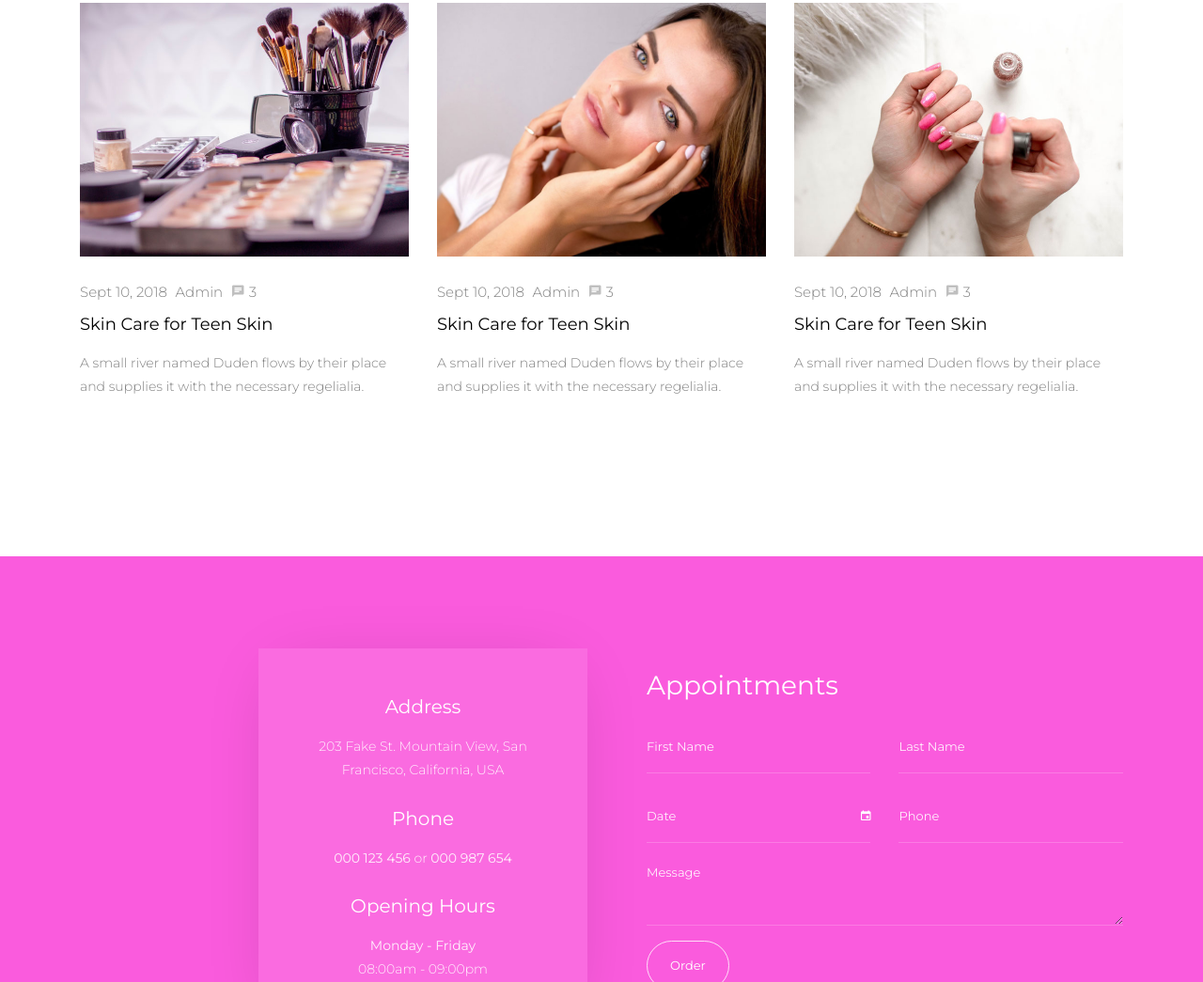
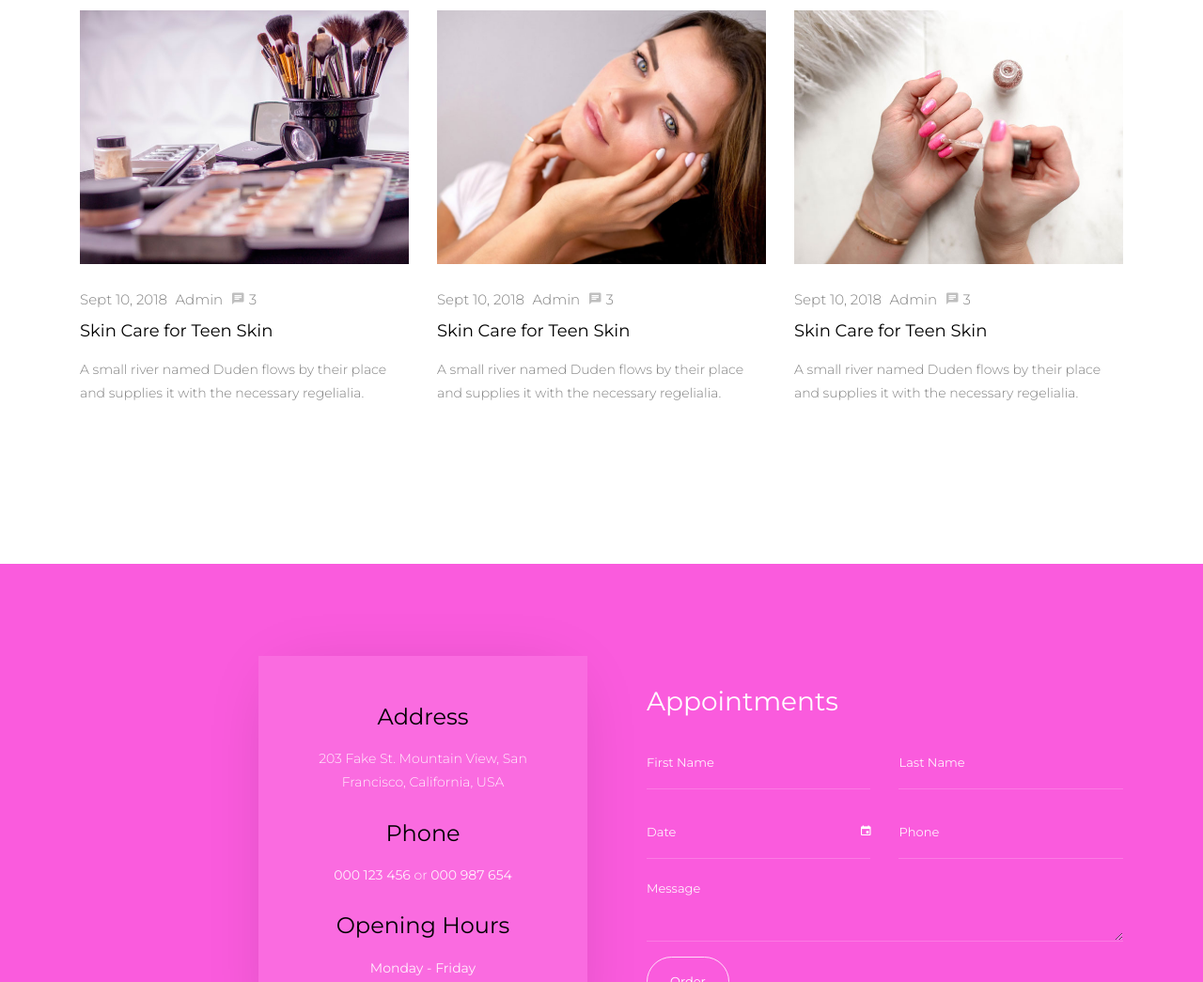
Before and after one commit to shanaali2414-dotcom/NIXBORN2, a plain HTML site: page index.html in a window 1280 px wide. Shown: the part 5277-6322 px from the top of the page at 94% size. Drawn offline with Linux system fonts and the light colour scheme; some packages are replaced by stand-ins of ours; no server answers; files whose address does not match are found by name.

Commit message:
Change headings from h3 to h4 in index.html

```diff
--- a/index.html
+++ b/index.html
@@ -265,7 +265,7 @@
 			<div class="container">
 				<div class="row justify-content-center mb-5 pb-3">
           <div class="col-md-7 heading-section text-center ftco-animate">
-            <h3 class="mb-4">Beauty Pricing</h3>
+            <h4 class="mb-4">Beauty Pricing</h4>
             <p>The blind texts are located far from the nations of Vokalia and Consonantia, behind the word mountains.</p>
           </div>
         </div>
@@ -273,7 +273,7 @@
         	<div class="col-md-3 ftco-animate">
         		<div class="pricing-entry pb-5 text-center">
         			<div>
-	        			<h3 class="mb-4">Basic</h3>
+	        			<h4 class="mb-4">Basic</h4>
 	        			<p><span class="price">$24.50</span> <span class="per">/ one trip</span></p>
 	        		</div>
         			<ul>
@@ -289,7 +289,7 @@
         	<div class="col-md-3 ftco-animate">
         		<div class="pricing-entry pb-5 text-center">
         			<div>
-	        			<h3 class="mb-4">Standard</h3>
+	        			<h4 class="mb-4">Standard</h4>
 	        			<p><span class="price">$34.50</span> <span class="per">/ one trip</span></p>
 	        		</div>
         			<ul>
@@ -405,7 +405,7 @@
                   <div><a href="#">Admin</a></div>
                   <div><a href="#" class="meta-chat"><span class="icon-chat"></span> 3</a></div>
                 </div>
-                <h3 class="heading mt-2"><a href="#">Skin Care for Teen Skin</a></h3>
+                <h4 class="heading mt-2"><a href="#">Skin Care for Teen Skin</a></h4>
                 <p>A small river named Duden flows by their place and supplies it with the necessary regelialia.</p>
               </div>
             </div>
@@ -420,7 +420,7 @@
                   <div><a href="#">Admin</a></div>
                   <div><a href="#" class="meta-chat"><span class="icon-chat"></span> 3</a></div>
                 </div>
-                <h3 class="heading mt-2"><a href="#">Skin Care for Teen Skin</a></h3>
+                <h4 class="heading mt-2"><a href="#">Skin Care for Teen Skin</a></h4>
                 <p>A small river named Duden flows by their place and supplies it with the necessary regelialia.</p>
               </div>
             </div>
@@ -435,7 +435,7 @@
                   <div><a href="#">Admin</a></div>
                   <div><a href="#" class="meta-chat"><span class="icon-chat"></span> 3</a></div>
                 </div>
-                <h3 class="heading mt-2"><a href="#">Skin Care for Teen Skin</a></h3>
+                <h4 class="heading mt-2"><a href="#">Skin Care for Teen Skin</a></h4>
                 <p>A small river named Duden flows by their place and supplies it with the necessary regelialia.</p>
               </div>
             </div>
@@ -453,15 +453,15 @@
 	    		<div class="col-md-4 d-flex align-self-stretch ftco-animate">
 	    			<div class="appointment-info text-center p-5">
 	    				<div class="mb-4">
-	    					<h3 class="mb-3">Address</h3>
+	    					<h4 class="mb-3">Address</h4>
 		    				<p>	203 Fake St. Mountain View, San Francisco, California, USA</p>
 	    				</div>
 	    				<div class="mb-4">
-		    				<h3 class="mb-3">Phone</h3>
+		    				<h4 class="mb-3">Phone</h4>
 		    				<p class="day"><strong>000 123 456</strong> or <strong>000 987 654</strong></p>
 	    				</div>
 	    				<div>
-		    				<h3 class="mb-3">Opening Hours</h3>
+		    				<h4 class="mb-3">Opening Hours</h4>
 		    				<p class="day"><strong>Monday - Friday</strong></p>
 		    				<span>08:00am - 09:00pm</span>
 	    				</div>
```
